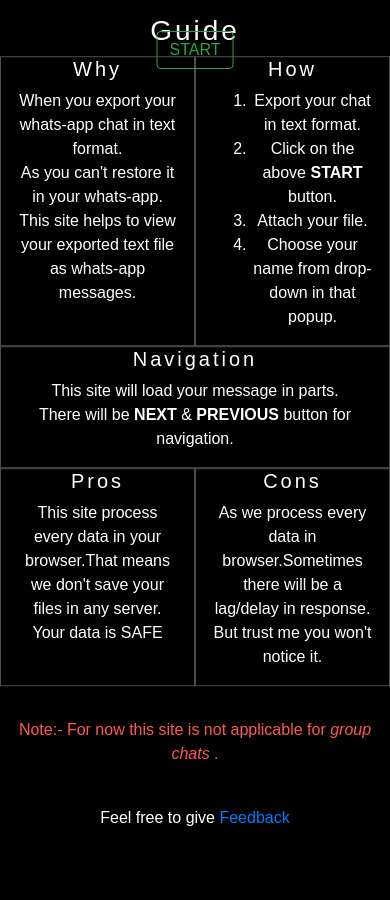
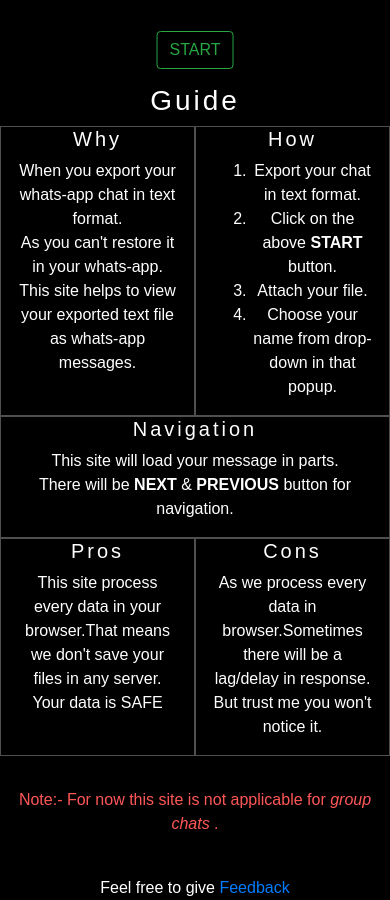
Before and after one commit to harpreetsingh19/whatsapp_chat_viewer, a Vue app: page / in a window 390 px wide. Before the commit the page ends 844 px from the top, so only its background shows below. Built offline with nearby package versions, Linux system fonts and the light colour scheme.

Commit message:
mobile screen isuue

```diff
--- a/src/assets/css/main_css.css
+++ b/src/assets/css/main_css.css
@@ -92,6 +92,13 @@ h5 {
 .warn {
     color: red;
 }
+.guides {
+    position: absolute;
+    top: 300px;
+    left: 50%;
+    transform: translate(-50%, -50%);
+    color: black;
+  }
 @media only screen and (max-width: 800px) {
     /* For mobile phones: */
     .owner {
@@ -133,6 +140,13 @@ h5 {
     .next {
         justify-content: start;
     }
+    .guides {
+        position: absolute;
+        top: 500px;
+        left: 50%;
+        transform: translate(-50%, -416px);
+        color: black;
+      }
 }
 
 @media print {
```
